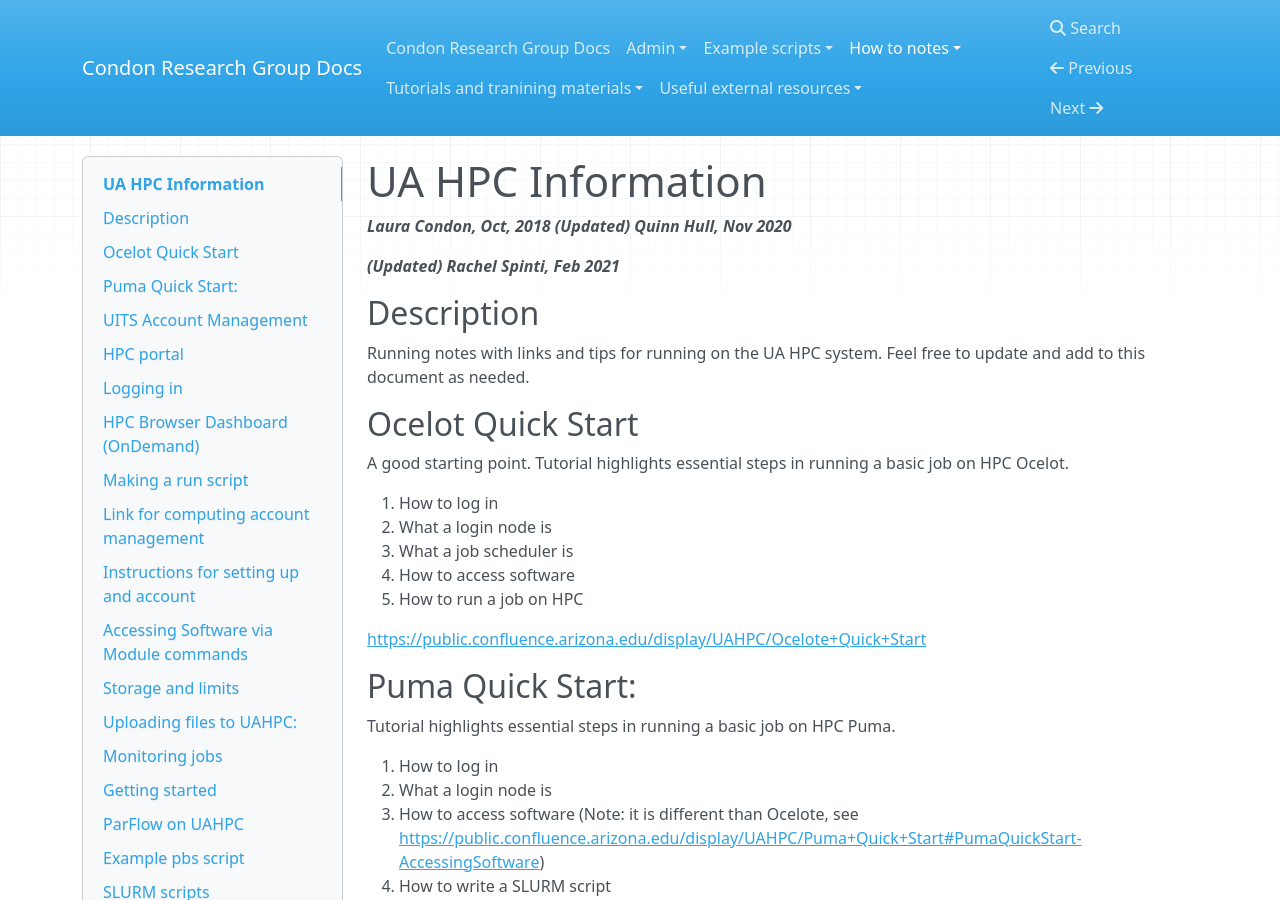
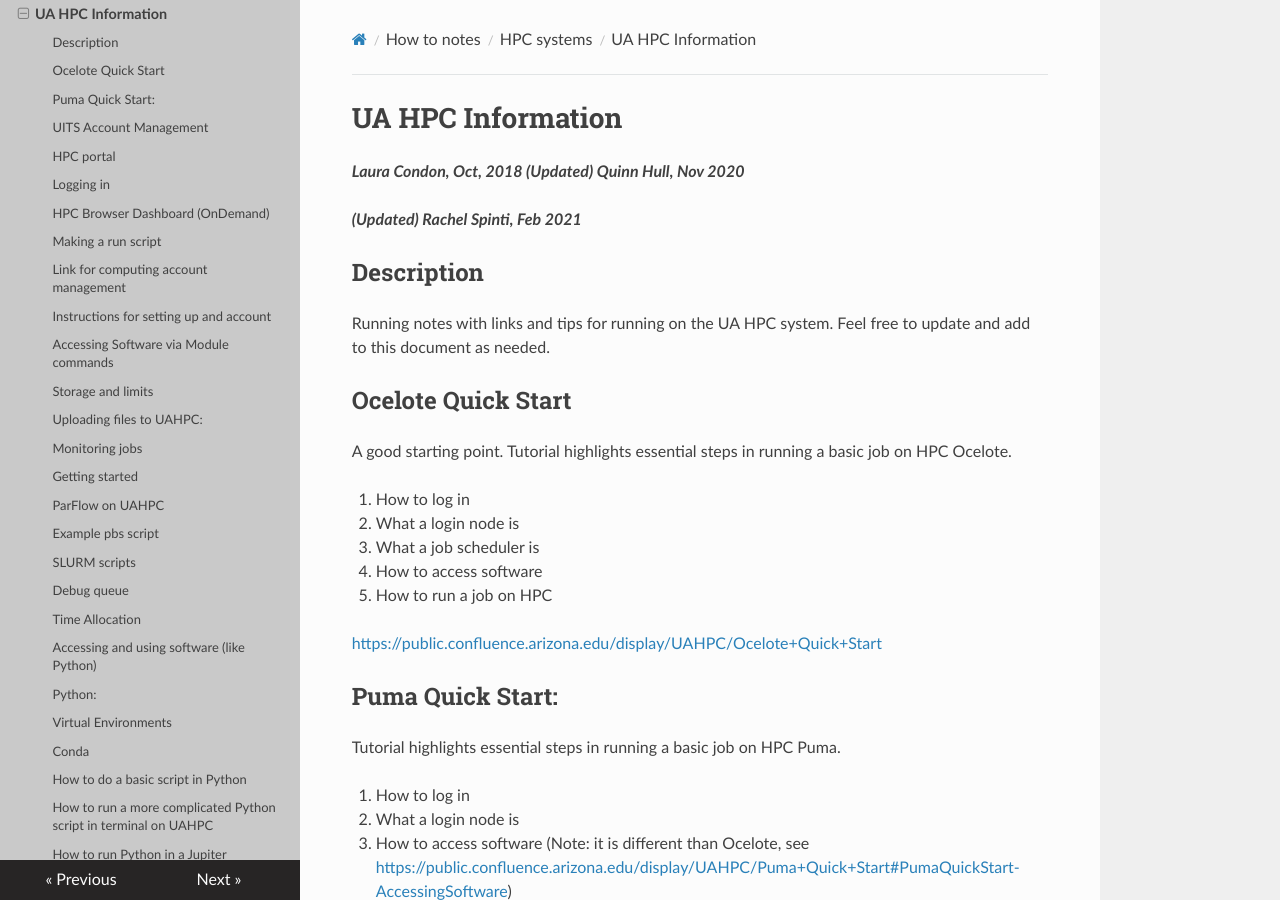
Before and after one commit to westb2/Condon_Lab_Docs, an MkDocs documentation site: the page built from docs/how_to_notes/HPC_systems/UA_HPC.md, in a window 1280 px wide and 900 px high. Built offline with MkDocs 1.6.1, drawn with Linux system fonts in a browser that asks for light colours; nearby versions of some CDN libraries; some of the changed text lies outside the part shown.

Commit message:
fix typo and update theme

```diff
--- a/docs/how_to_notes/HPC_systems/UA_HPC.md
+++ b/docs/how_to_notes/HPC_systems/UA_HPC.md
@@ -8,9 +8,9 @@
   Running notes with links and tips for running on the UA HPC system.  Feel free to update and add to this document as needed.
 
 
-## Ocelot Quick Start
+## Ocelote Quick Start
 
-A good starting point. Tutorial highlights essential steps in running a basic job on HPC Ocelot.
+A good starting point. Tutorial highlights essential steps in running a basic job on HPC Ocelote.
 
 
 
--- a/mkdocs.yml
+++ b/mkdocs.yml
@@ -1,2 +1,3 @@
 site_name: Condon Research Group Docs
 site_url: https://condon-lab.github.io/Condon_Lab_Docs/
+theme: readthedocs
```
